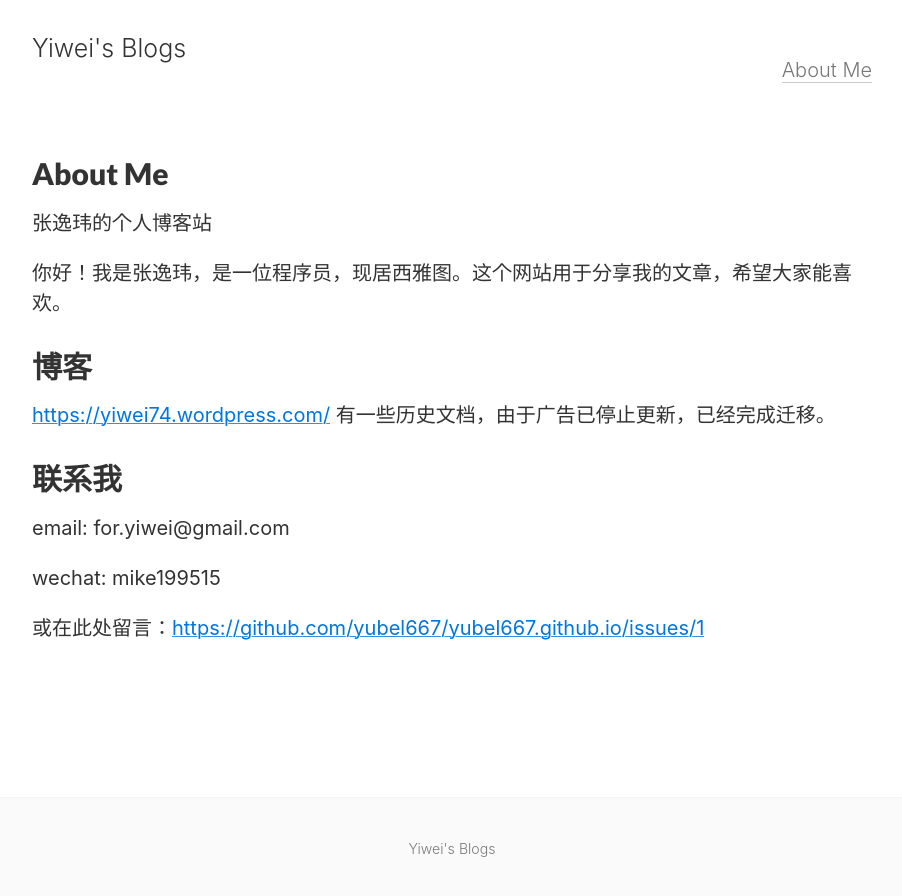
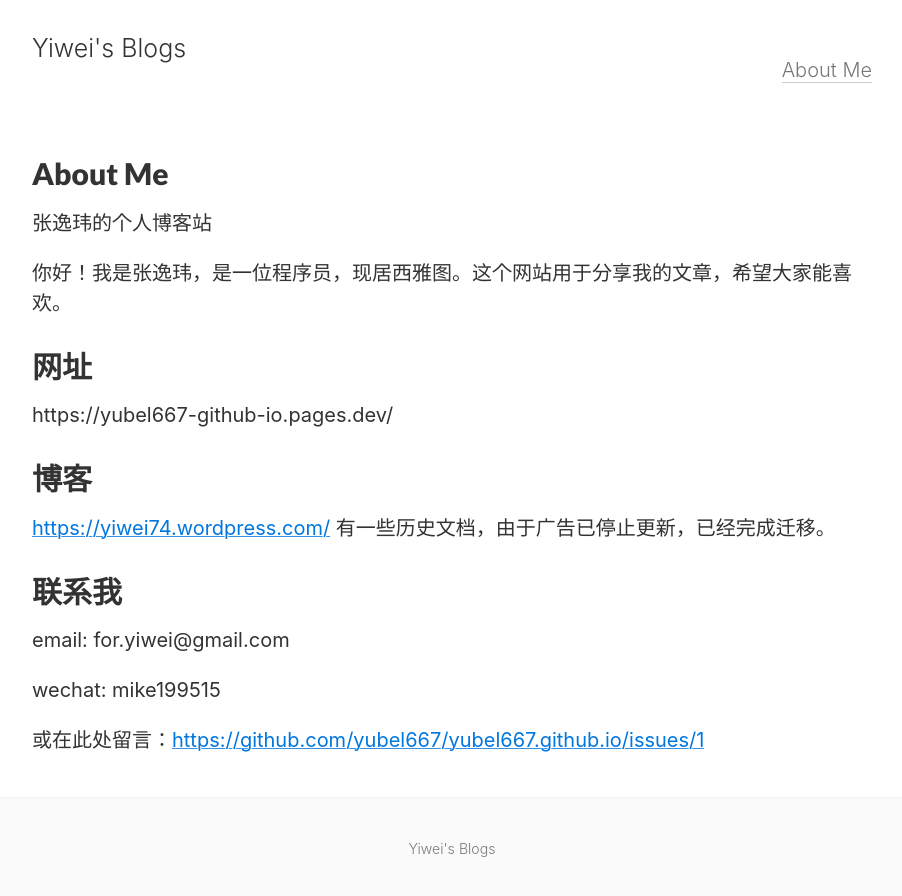
Before and after one commit to yubel667/yubel667.github.io, a Jekyll site: the page built from about.md, in a window 1280 px wide. Shown: the top 896 px of the page, without its empty margins (188-1090 px from the left). Built offline with Jekyll 4.4.1, drawn with Linux system fonts in a browser that asks for light colours.

Commit message:
update 网址

```diff
--- a/about.md
+++ b/about.md
@@ -9,6 +9,10 @@ tags: about
 
 你好！我是张逸玮，是一位程序员，现居西雅图。这个网站用于分享我的文章，希望大家能喜欢。
 
+## 网址
+
+https://yubel667-github-io.pages.dev/
+
 ## 博客
 [https://yiwei74.wordpress.com/](https://yiwei74.wordpress.com/) 有一些历史文档，由于广告已停止更新，已经完成迁移。
 
```
Also changed, not shown: 1 other file.
